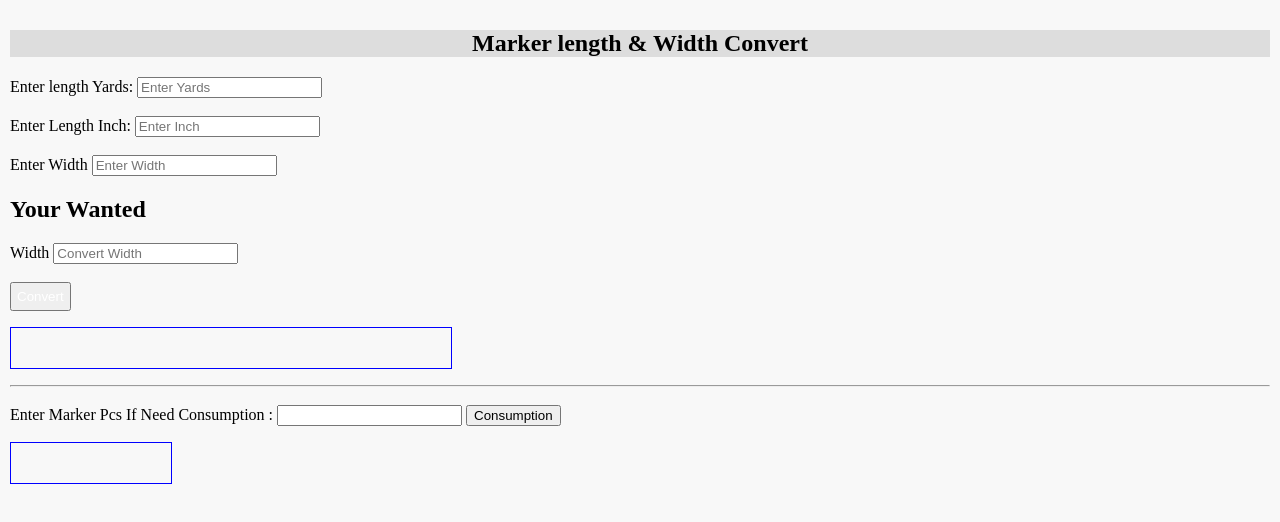
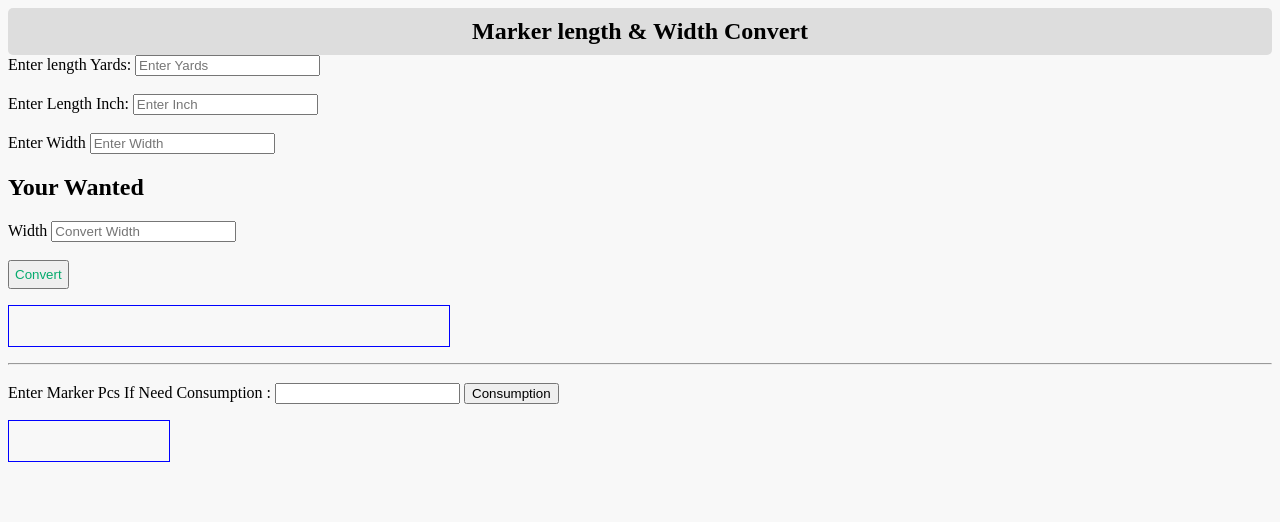
Before and after one commit to abusayed-ahmed/marker-length-width-consumption, a plain HTML site: page index.html in a window 1280 px wide. Drawn offline with Linux system fonts and the light colour scheme.

Commit message:
Update index.html

```diff
--- a/index.html
+++ b/index.html
@@ -6,9 +6,9 @@
   <meta name="viewport" content="width=device-width, initial-scale=1.0">
     <title>Yards to Inches Converter</title>
 </head>
-<body style="background-color:rgb(248,248,248); margin:0; padding:10px; border-radius:5px">
+<body style="background-color:rgb(248,248,248)">
 	<div>
-		<h2 style="text-align:center;background-color:rgb(221,221,221)">Marker length & Width Convert</h2>
+		<h2 style="text-align:center;background-color:rgb(221,221,221);margin:0; padding:10px;border-radius:5px">Marker length & Width Convert</h2>
 		<label for="yards">Enter length Yards:</label>
 		<input type="number" id="yards" name="yards" placeholder="Enter Yards"><br>
 		<br>
@@ -27,7 +27,7 @@
 	</div> <br>
 
 
-    <button onclick="convertYardsToInches()" style="text-align:center; padding:5px; color:rgb(255,255,255)">Convert</button>
+    <button style="text-align:center;padding:5px;color:rgb(4,170,109)" onclick="convertYardsToInches()">Convert</button>
     <p id="result" style="color:blue;border:1px solid;padding:20px;max-width:400px"></p>
 	<hr>
 			<div>
```
